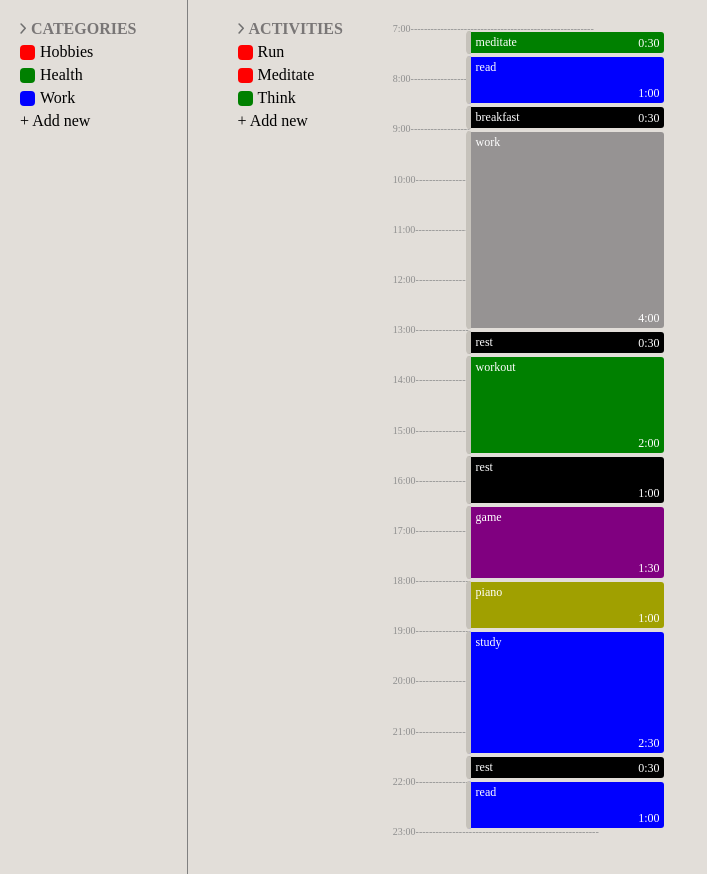
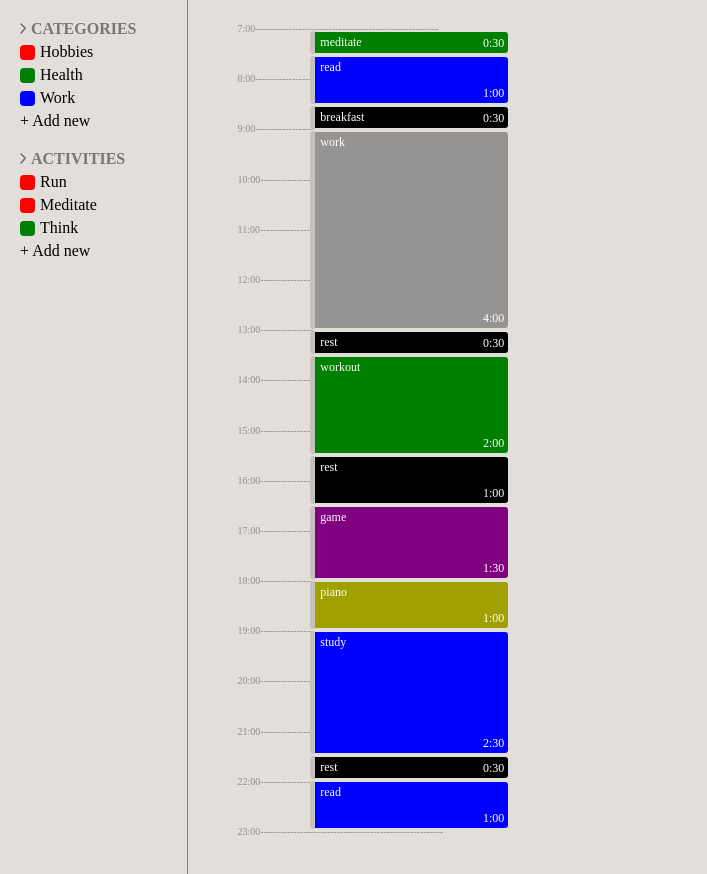
Before and after one commit to oerol/guse, an Angular app: page / in a window 1280 px wide. Shown: the top 874 px of the page, without its empty margins (0-707 px from the left). Built offline with nearby package versions, Linux system fonts and the light colour scheme.

Commit message:
Added a sidebar component

```diff
--- a/src/app/app.component.html
+++ b/src/app/app.component.html
@@ -1,6 +1,5 @@
 <main>
-  <app-categories></app-categories>
+  <app-side-menu></app-side-menu>
   <div class="vertical-seperator"></div>
-  <app-activities></app-activities>
   <app-day></app-day>
 </main>
--- a/src/app/app.module.ts
+++ b/src/app/app.module.ts
@@ -5,13 +5,15 @@ import { AppComponent } from './app.component';
 import { DayComponent } from './components/day/day.component';
 import { CategoriesComponent } from './components/categories/categories.component';
 import { ActivitiesComponent } from './components/activities/activities.component';
+import { SideMenuComponent } from './components/side-menu/side-menu.component';
 
 @NgModule({
   declarations: [
     AppComponent,
     DayComponent,
     CategoriesComponent,
-    ActivitiesComponent
+    ActivitiesComponent,
+    SideMenuComponent
   ],
   imports: [
     BrowserModule
--- /dev/null
+++ b/src/app/components/side-menu/side-menu.component.html
@@ -0,0 +1 @@
+<div id="side-menu-wrapper"><app-categories></app-categories> <app-activities></app-activities></div>
--- /dev/null
+++ b/src/app/components/side-menu/side-menu.component.scss
@@ -0,0 +1,5 @@
+#side-menu-wrapper {
+  display: flex;
+  flex-direction: column;
+  gap: 20px;
+}
--- /dev/null
+++ b/src/app/components/side-menu/side-menu.component.ts
@@ -0,0 +1,15 @@
+import { Component, OnInit } from '@angular/core';
+
+@Component({
+  selector: 'app-side-menu',
+  templateUrl: './side-menu.component.html',
+  styleUrls: ['./side-menu.component.scss']
+})
+export class SideMenuComponent implements OnInit {
+
+  constructor() { }
+
+  ngOnInit(): void {
+  }
+
+}
```
Also changed, not shown: 1 other file (tests, documents, lock files or other folders).
